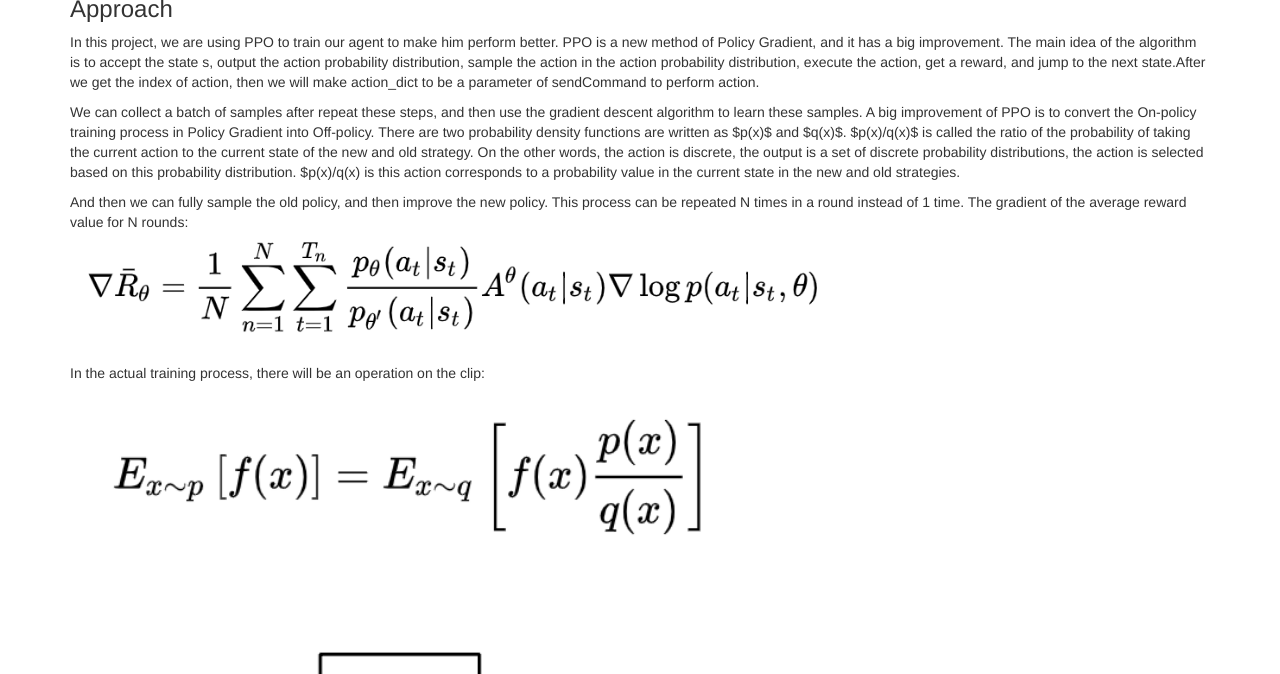
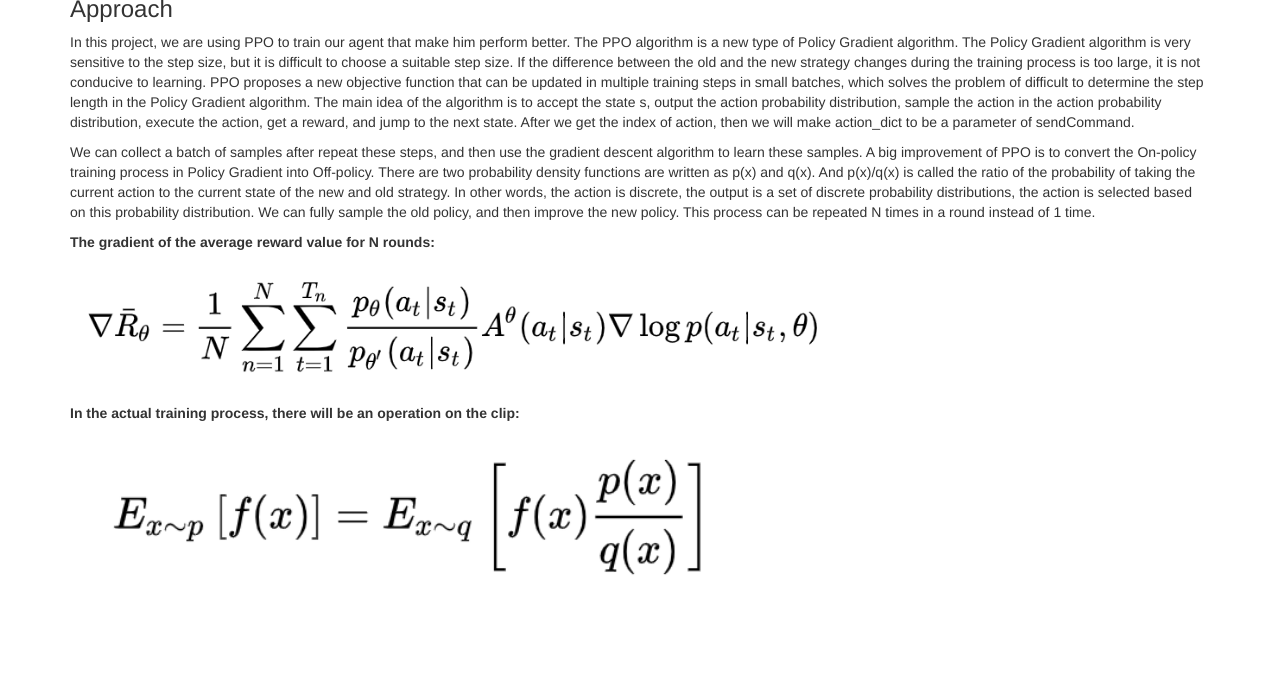
Before and after one commit to Markmzy/CallMePro, a Jekyll site: the page built from docs/status.md, in a window 1280 px wide and 900 px high, scrolled down 1926 px, cut to the strip 226-900 px from the top of the window. Built offline with Jekyll 4.4.1, drawn with Linux system fonts in a browser that asks for light colours.

Commit message:
Update status.md
Update approach

```diff
--- a/docs/status.md
+++ b/docs/status.md
@@ -22,19 +22,20 @@ At the very beginning, our initial idea was to make a mini-game similar to Flapp
 
 ### Approach
 
-In this project, we are using PPO to train our agent to make him perform better. PPO is a new method of Policy Gradient, and it has a big improvement. The main idea of the algorithm is to accept the state s, output the action probability distribution, sample the action in the action probability distribution, execute the action, get a reward, and jump to the next state.After we get the index of action, then we will make action_dict to be a parameter of sendCommand to perform action.<br>
+In this project, we are using PPO to train our agent that make him perform better. The PPO algorithm is a new type of Policy Gradient algorithm. The Policy Gradient algorithm is very sensitive to the step size, but it is difficult to choose a suitable step size. If the difference between the old and the new strategy changes during the training process is too large, it is not conducive to learning. PPO proposes a new objective function that can be updated in multiple training steps in small batches, which solves the problem of difficult to determine the step length in the Policy Gradient algorithm. The main idea of the algorithm is to accept the state s, output the action probability distribution, sample the action in the action probability distribution, execute the action, get a reward, and jump to the next state. After we get the index of action, then we will make action_dict to be a parameter of sendCommand.<br>
 
-We can collect a batch of samples after repeat these steps, and then use the gradient descent algorithm to learn these samples. A big improvement of PPO is to convert the On-policy training process in Policy Gradient into Off-policy. There are two probability density functions are written as $p(x)$ and $q(x)$. $p(x)/q(x)$ is called the ratio of the probability of taking the current action to the current state of the new and old strategy. On the other words, the action is discrete, the output is a set of discrete probability distributions, the action is selected based on this probability distribution. $p(x)/q(x) is this action corresponds to a probability value in the current state in the new and old strategies. <br>
+We can collect a batch of samples after repeat these steps, and then use the gradient descent algorithm to learn these samples. A big improvement of PPO is to convert the On-policy training process in Policy Gradient into Off-policy. There are two probability density functions are written as p(x) and q(x). And p(x)/q(x) is called the ratio of the probability of taking the current action to the current state of the new and old strategy. In other words, the action is discrete, the output is a set of discrete probability distributions, the action is selected based on this probability distribution. We can fully sample the old policy, and then improve the new policy. This process can be repeated N times in a round instead of 1 time.<br>
 
-And then we can fully sample the old policy, and then improve the new policy. This process can be repeated N times in a round instead of 1 time. The gradient of the average reward value for N rounds:
+**The gradient of the average reward value for N rounds:**<br>
 ![图1](图1.png){:height="70%" width="70%"}
 
-In the actual training process, there will be an operation on the clip:
+**In the actual training process, there will be an operation on the clip:**<br>
 ![图2](图2.png){:height="70%" width="70%"}
 
 <br />
 
 **Approach**
+<br />
 ![approach](approach.png){:height="50%" width="50%"}
 
 **Actions of agent**
```
